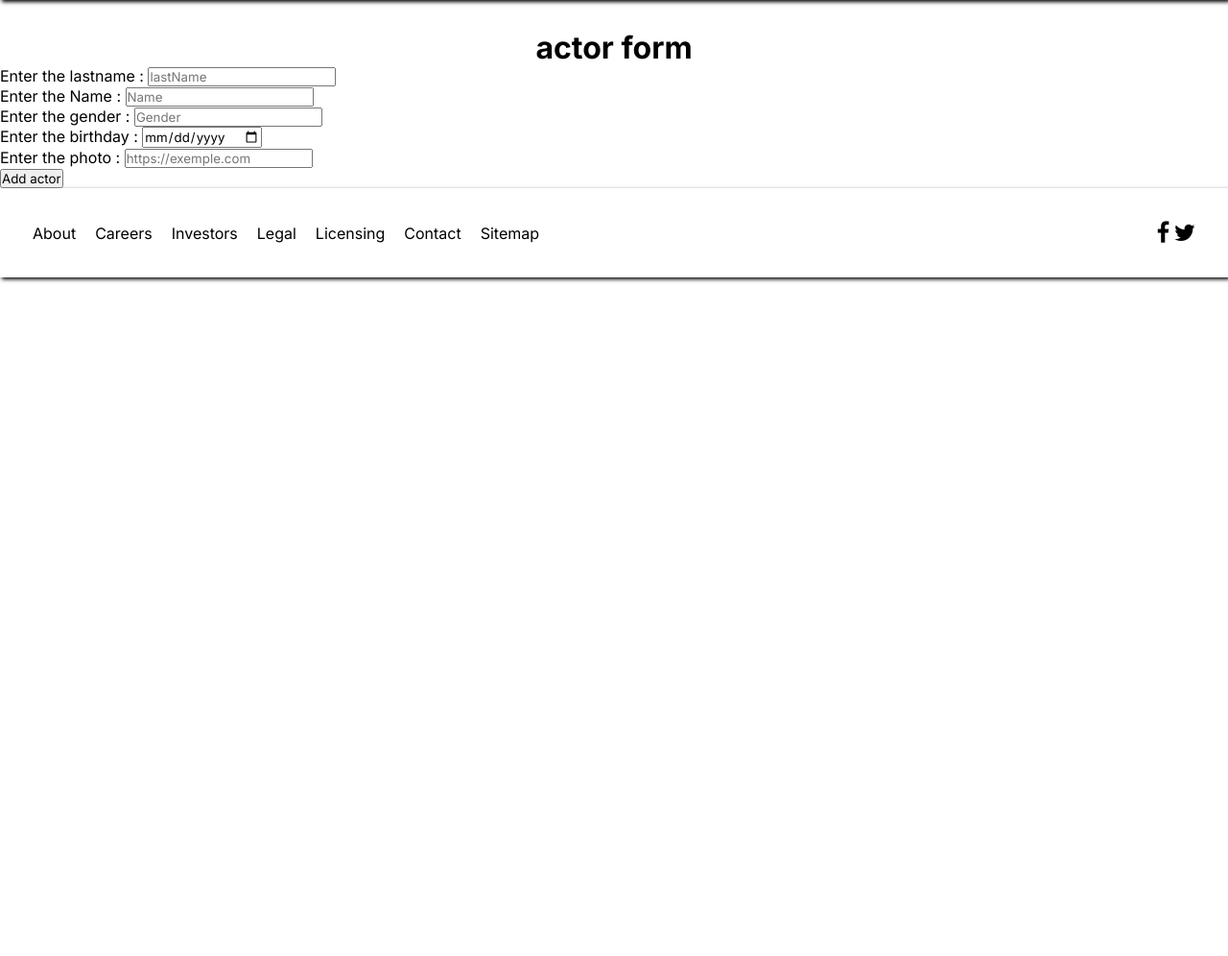
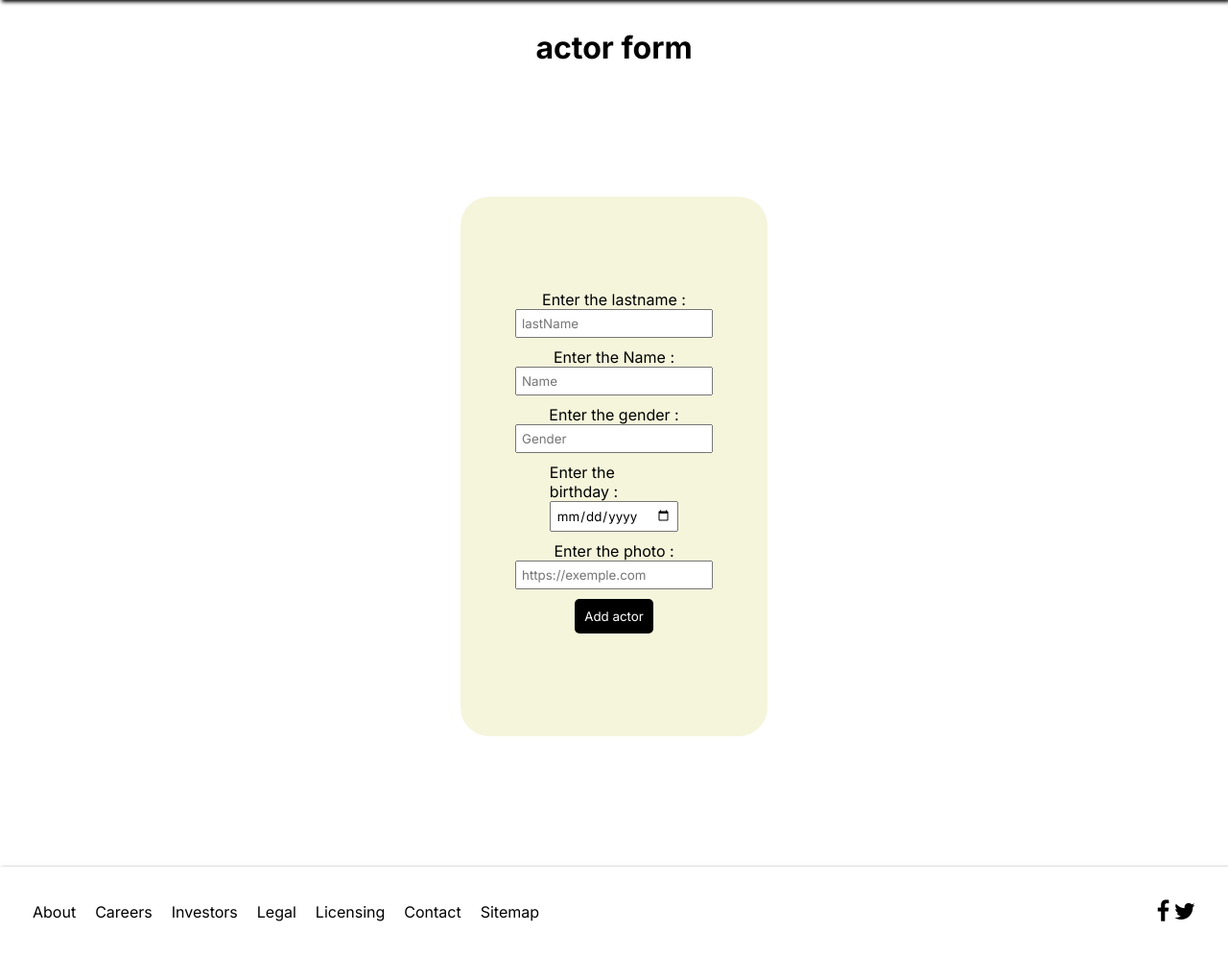
Before and after one commit to x0-3/SQLMovieTheater, a PHP site: template view/actor/addActor.php in a window 1280 px wide. Shown: the part 40-1036 px from the top of the page at 96% size. Before the commit the page ends 334 px from the top, so only its background shows below. Run offline with PHP 8.4, Linux system fonts and the light colour scheme; the template is opened without the code that fills it, so the values that code supplies are empty.

Commit message:
form actor style

```diff
--- a/public/css/style.css
+++ b/public/css/style.css
@@ -194,6 +194,35 @@
 * body #wrapper main #contenu #genreDetailSection a figure img {
   width: 100%;
 }
+* body #wrapper main #contenu form {
+  display: flex;
+  flex-direction: column;
+  justify-content: center;
+  width: 25%;
+  background-color: beige;
+  align-items: center;
+  margin: 17vh auto;
+  padding: 97px;
+  border-radius: 30px;
+}
+* body #wrapper main #contenu form p {
+  display: flex;
+  justify-content: center;
+  flex-direction: column;
+  align-items: center;
+  margin-bottom: 10px;
+}
+* body #wrapper main #contenu form p input {
+  padding: 5px;
+}
+* body #wrapper main #contenu form p #submitButton {
+  background-color: black;
+  color: white;
+  border: none;
+  padding: 10px;
+  border-radius: 5px;
+  cursor: pointer;
+}
 * body footer {
   display: flex;
   width: 100%;
--- a/public/css/style.scss
+++ b/public/css/style.scss
@@ -248,6 +248,41 @@
                             }
                         }
                     }
+
+
+                    form{
+                        display: flex;
+                        flex-direction: column;
+                        justify-content: center;
+                        width: 25%;
+                        background-color: beige;
+                        align-items: center;
+                        margin: 17vh auto;
+                        padding: 97px;
+                        border-radius: 30px;
+
+                        p{
+                            display: flex;
+                            justify-content: center;
+                            flex-direction: column;
+                            align-items: center;
+                            margin-bottom: 10px;
+
+                            input{
+                                padding: 5px;
+                            }
+                            #submitButton{
+                                background-color: black;
+                                color: white;
+                                border: none;
+                                padding: 10px;
+                                border-radius: 5px;
+                                cursor: pointer;
+                            }
+
+                        }
+                    }
+
                 }
             }
         }
--- a/view/actor/addActor.php
+++ b/view/actor/addActor.php
@@ -2,9 +2,6 @@
 
 
 
-<!-- <figure>
-    <img src="public/img/bgImg_form.jpg" alt="">
-</figure> -->
 
 <form action="index.php?action=addActor" method="post">
 
@@ -39,9 +36,6 @@
     </p>
 </form>
 
-
-
-
 <?php
 $title = "add actor";
 $secondTitle = "actor form";
```
Also changed, not shown: 1 other file.
